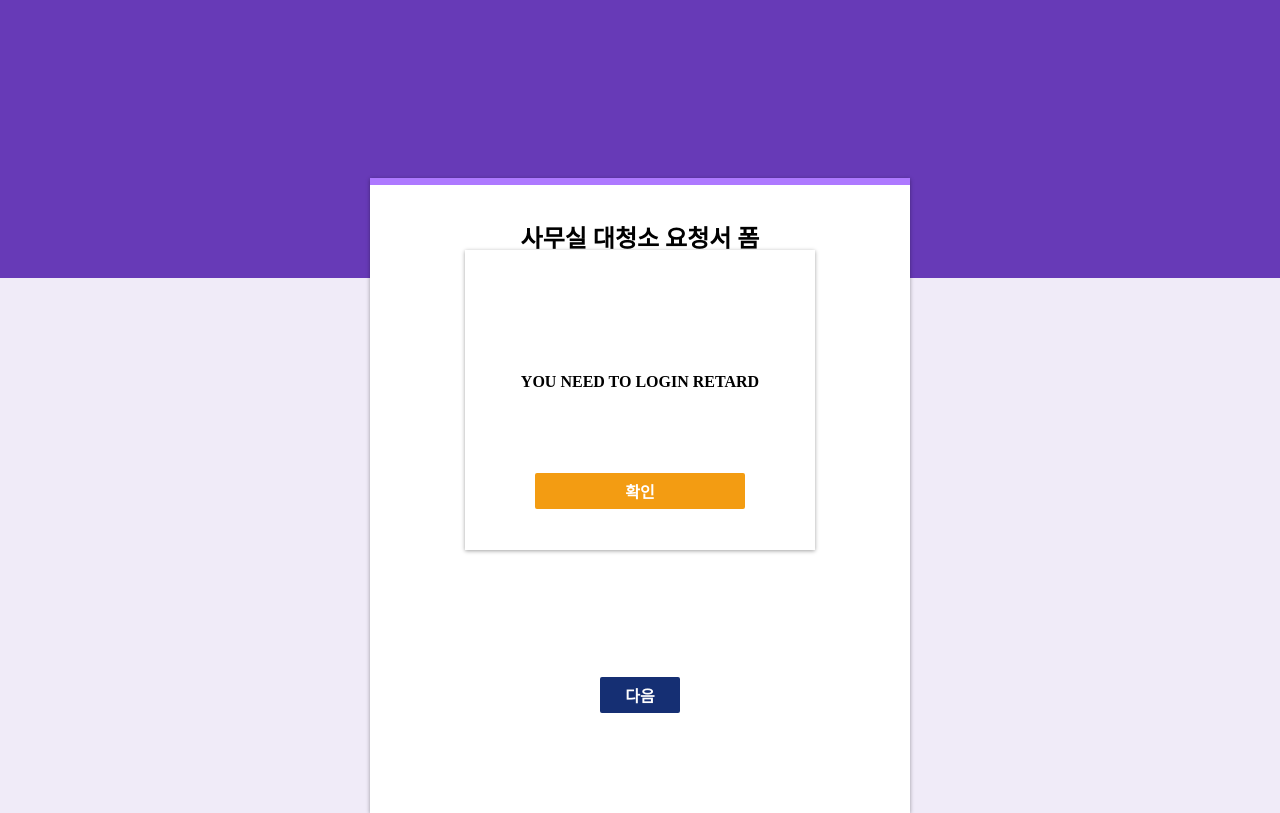
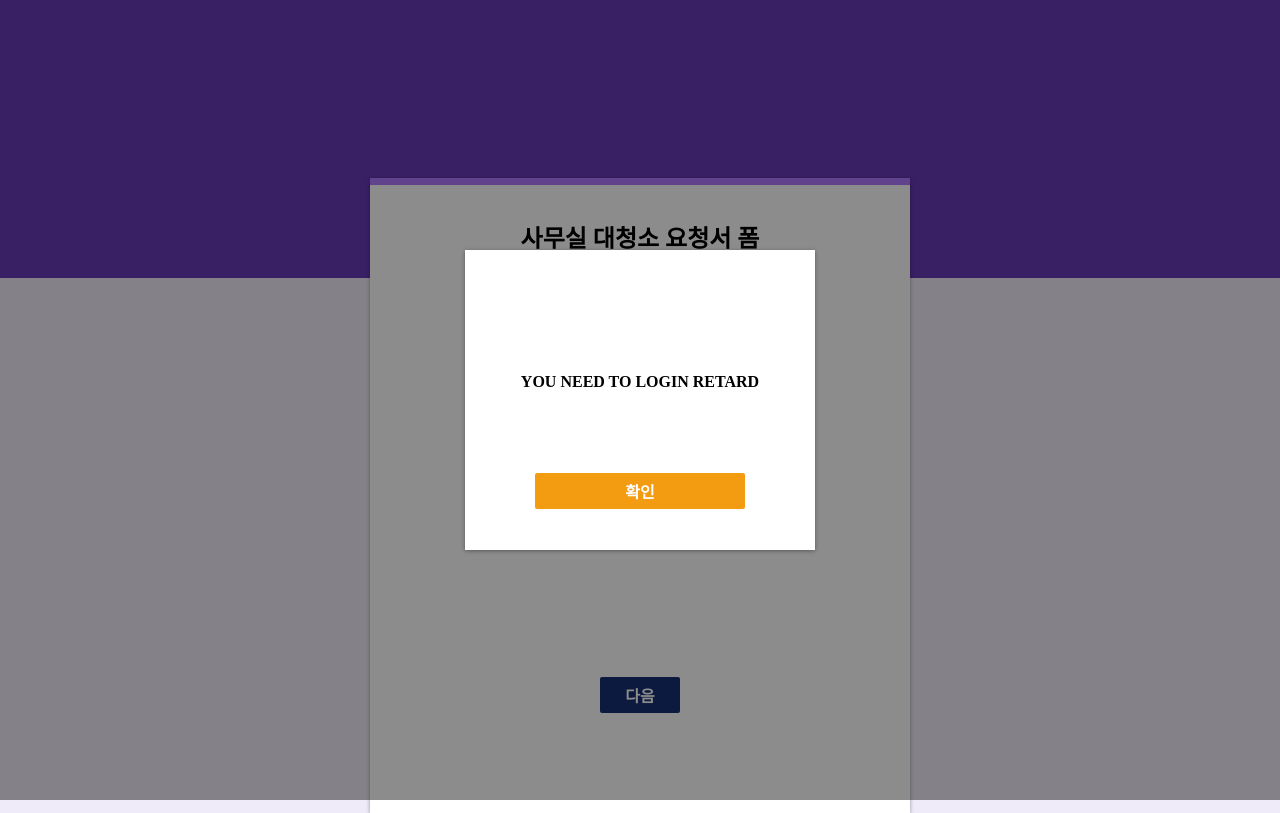
Before and after one commit to uoon-dev/soomgo-form, a Vue app: page / in a window 1280 px wide. Both pictures are taken after a click on the label "스팀청소". Built offline with nearby package versions, Linux system fonts and the light colour scheme.

Commit message:
make backdrop

```diff
--- a/src/App.vue
+++ b/src/App.vue
@@ -3,7 +3,7 @@
     <banner />
     <request-form class="mt-pull-100" />
     <the-check-modal />
-    <!-- <backdrop /> -->
+    <backdrop />
   </div>
 </template>
 
--- /dev/null
+++ b/src/components/UI/Backdrop/Backdrop.vue
@@ -0,0 +1,40 @@
+<template>
+  <transition name="fade-in">
+    <div v-show="showCheckModal" class="backdrop" />
+  </transition>
+</template>
+
+<script>
+import { mapGetters } from 'vuex';
+
+export default {
+  computed: {
+    ...mapGetters({
+      showCheckModal: 'showCheckModal',
+    }),
+  },
+};
+</script>
+
+
+<style lang="scss" scoped>
+  .fade-in-enter-active,
+  .fade-in-leave-active {
+    transition: all 0.1s ease-out;
+  }
+
+  .fade-in-enter,
+  .fade-in-leave-to {
+    opacity: 0.1;
+  }
+
+  .backdrop {
+    position: absolute;
+    top: 0;
+    left: 0;
+    width: 100%;
+    height: 100%;
+    background-color: rgba(0, 0, 0, 0.45);
+    z-index: 1;
+  }
+</style>
--- a/src/store/modules/the-check-modal.js
+++ b/src/store/modules/the-check-modal.js
@@ -16,13 +16,13 @@ const mutations = {
   },
 };
 
-const state = () => ({
+const state = {
   show: false,
   headline: '',
   bodyText: '',
   buttonText: '',
   type: '',
-});
+};
 
 const actions = {
   show({ commit }, {
@@ -42,8 +42,15 @@ const actions = {
   },
 };
 
+const getters = {
+  showCheckModal(state) {
+    return state.show;
+  }
+}
+
 export default {
   state,
   mutations,
   actions,
+  getters,
 };
--- a/src/ui-utils.js
+++ b/src/ui-utils.js
@@ -4,6 +4,7 @@ import vSelect from './components/UI/VSelect/VSelect';
 import vCheckbox from './components/UI/VCheckbox/VCheckbox';
 import vRadio from './components/UI/VRadio/VRadio';
 import theCheckModal from './components/UI/TheCheckModal/TheCheckModal';
+import backdrop from './components/UI/Backdrop/Backdrop';
 import customButton from './components/UI/CustomButton/CustomButton';
 import typography from './components/UI/Typography/Typography';
 
@@ -14,6 +15,7 @@ export default {
   'v-select': vSelect,
   'v-text-field': vTextField,
   'the-check-modal': theCheckModal,
+  'backdrop': backdrop,
   'custom-button': customButton,
   typography,
 };
```
